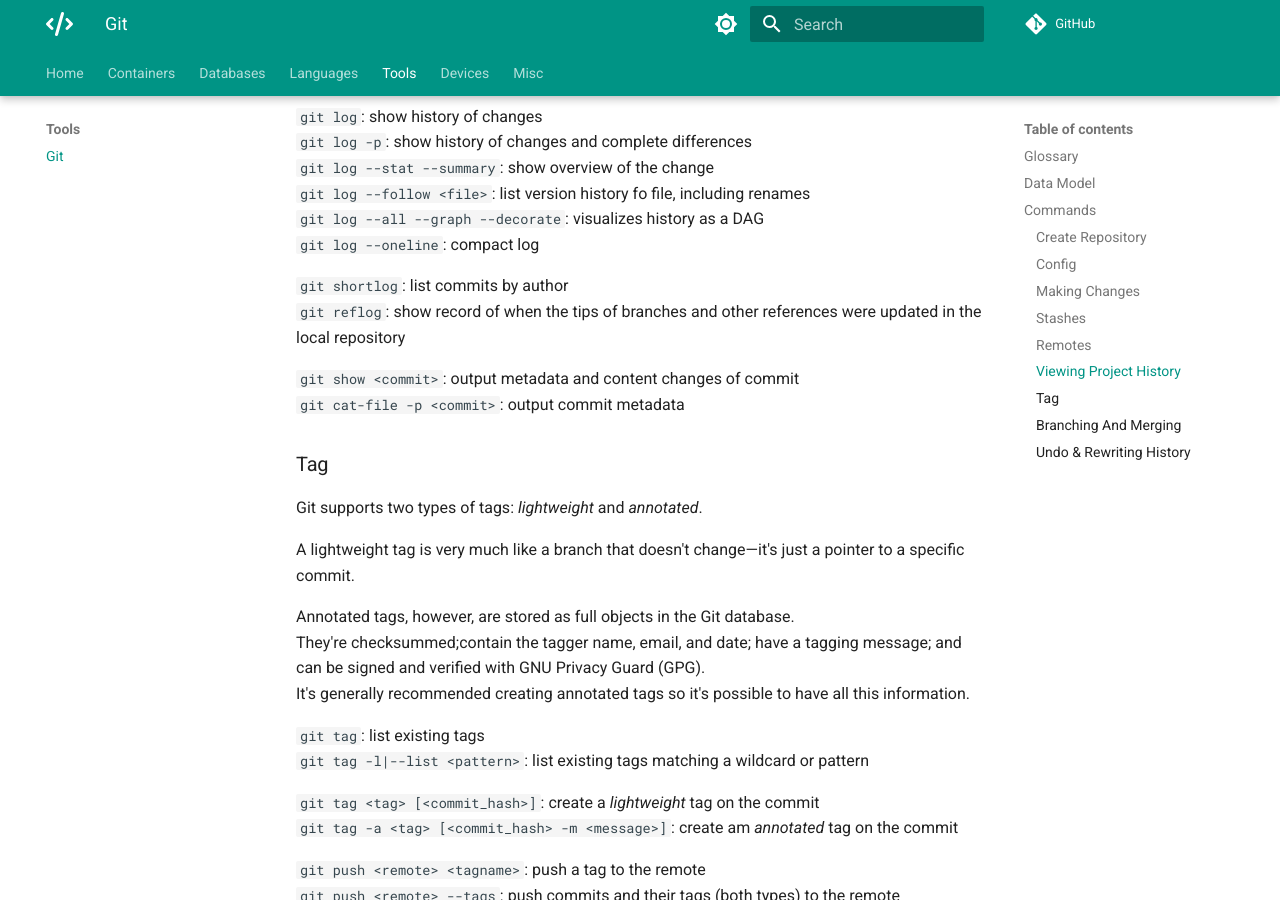
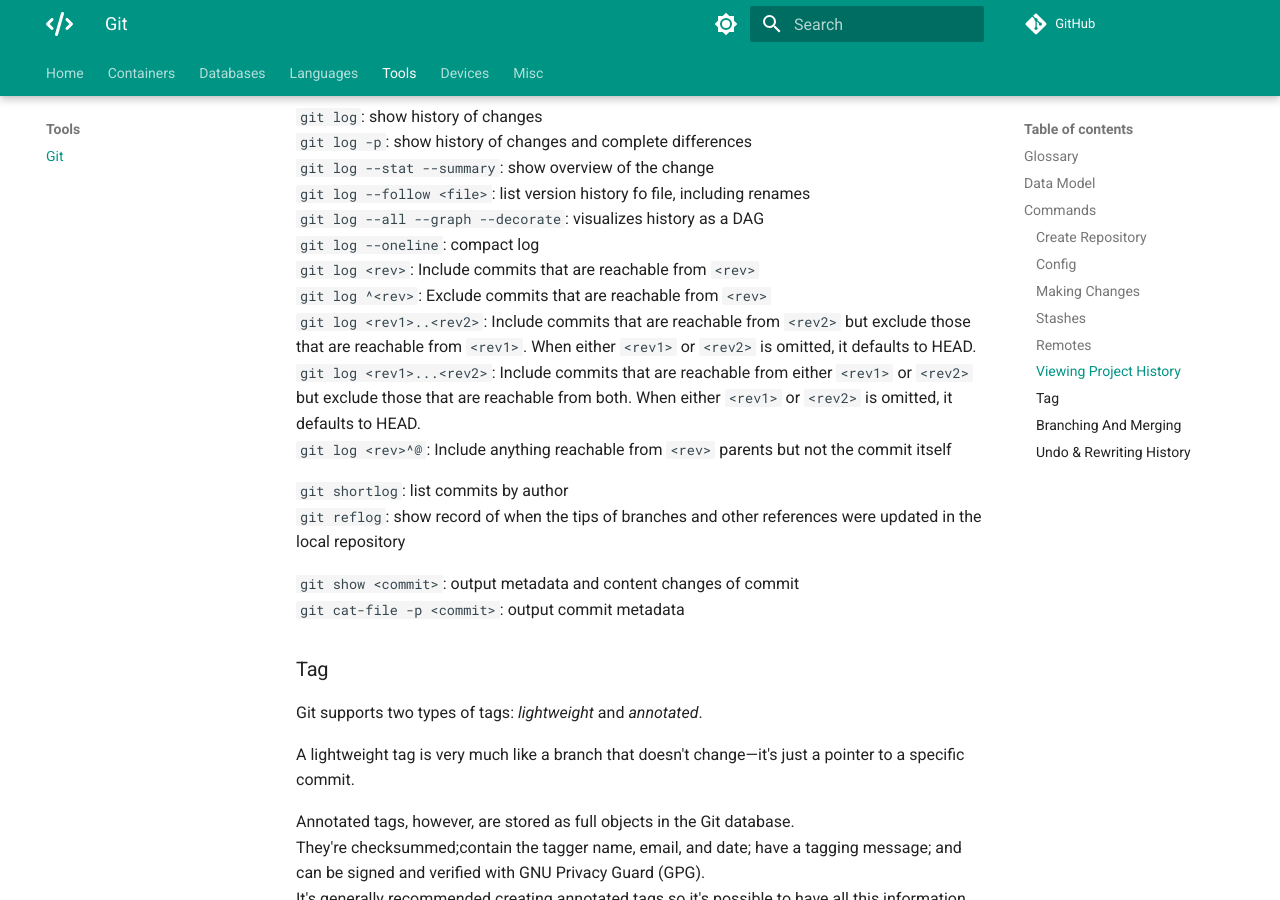
Before and after one commit to m-lamonaca/programming-notes, an MkDocs documentation site: the page built from docs/tools/git/git.md, in a window 1280 px wide and 900 px high, scrolled down 4127 px. Built offline with MkDocs 1.6.1 and Material for MkDocs 9.7.7, drawn with Linux system fonts in a browser that asks for light colours; comment, search, counter and statistics services are not loaded.

Commit message:
feat(git): add `git log` range syntax

```diff
--- a/docs/tools/git/git.md
+++ b/docs/tools/git/git.md
@@ -167,6 +167,13 @@ def load_reference(name_or_id):
 `git log --follow <file>`: list version history fo file, including renames
 `git log --all --graph --decorate`: visualizes history as a DAG
 `git log  --oneline`: compact log
+`git log <rev>`: Include commits that are reachable from `<rev>`
+`git log ^<rev>`: Exclude commits that are reachable from `<rev>`
+`git log <rev1>..<rev2>`: Include commits that are reachable from `<rev2>` but exclude those that are reachable from `<rev1>`.
+When either `<rev1>` or `<rev2>` is omitted, it defaults to HEAD.
+`git log <rev1>...<rev2>`: Include commits that are reachable from either `<rev1>` or `<rev2>` but exclude those that are reachable from both. When either `<rev1>` or `<rev2>` is omitted, it defaults to HEAD.
+`git log <rev>^@`: Include anything reachable from `<rev>` parents but not the commit itself
+
 
 `git shortlog`: list commits by author
 `git reflog`: show record of when the tips of branches and other references were updated in the local repository
```
